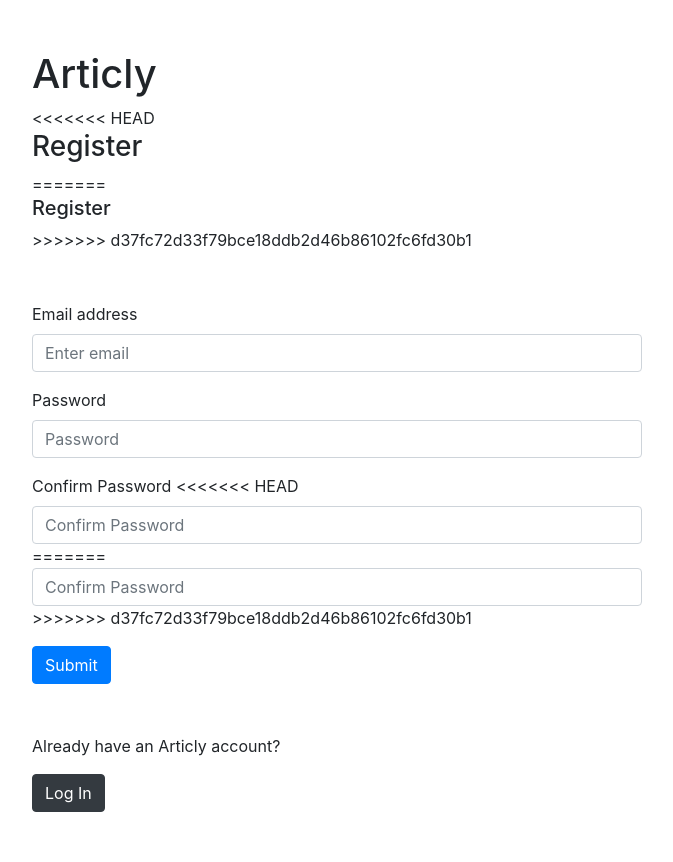
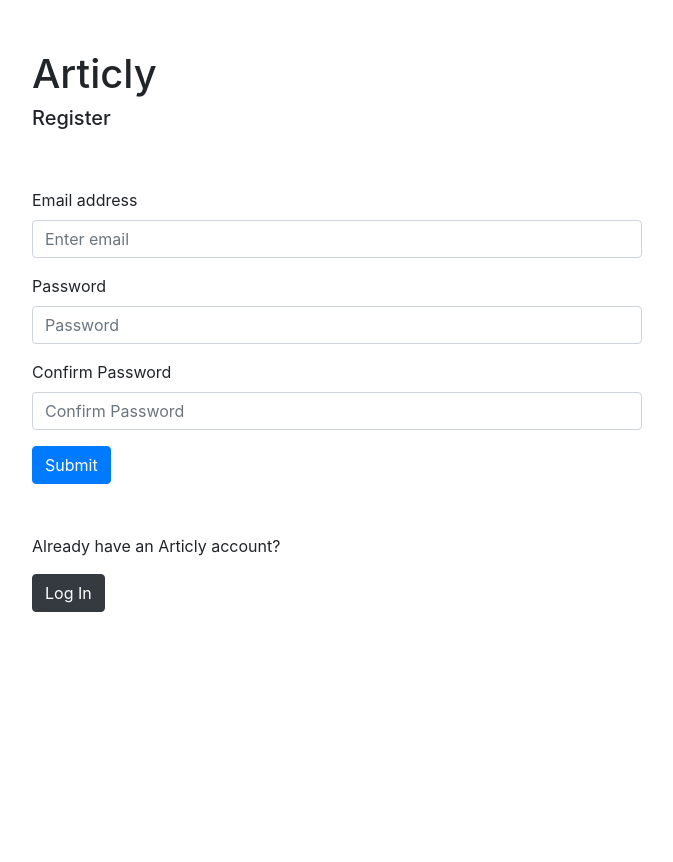
Before and after one commit to JianHMai/Articly, a plain HTML site: page register.html in a window 1280 px wide. Shown: the whole page, without its empty margins (303-976 px from the left). After the commit the page ends 800 px from the top, so only its background shows below. Drawn offline with nearby package versions, Linux system fonts and the light colour scheme.

Commit message:
Add changes again

```diff
--- a/register.html
+++ b/register.html
@@ -11,11 +11,7 @@
 <body>
 	<div class="container center_div">
 		<H1 style="padding-top: 50px;">Articly</H1>
-<<<<<<< HEAD
-		<H3>Register</H3>
-=======
 		<H5>Register</H5>
->>>>>>> d37fc72d33f79bce18ddb2d46b86102fc6fd30b1
 		<form id="registerForm" style="padding-top: 50px;">
 			<div class="form-group">
 				<label for="inputEmail">Email address</label>
@@ -28,11 +24,7 @@
 			</div>
 			<div class="form-group">
 					<label for="inputPasswordConfirm">Confirm Password</label>
-<<<<<<< HEAD
-					<input type="passwordConfirm" class="form-control" id="inputPasswordConfirm" placeholder="Confirm Password">
-=======
 					<input type="password" class="form-control" id="inputPasswordConfirm" placeholder="Confirm Password">
->>>>>>> d37fc72d33f79bce18ddb2d46b86102fc6fd30b1
 			</div>
 			<button type="submit" class="btn btn-primary">Submit</button>
 		</form>
--- a/scripts/auth.js
+++ b/scripts/auth.js
@@ -5,14 +5,6 @@
     // get user info
     const email = registerForm["inputEmail"].value;
     const password = registerForm["inputPassword"].value;
-<<<<<<< HEAD
-
-    // sign up user
-    auth.createUserWithEmailAndPassword(email, password).then(cred => {
-        console.log(cred);
-    })
-})
-=======
     const passwordConfirm= registerForm["inputPasswordConfirm"].value;
 
     let correctPassword=true;
@@ -53,4 +45,3 @@
     auth.createUserWithEmailAndPassword(email, password).then(cred => {
         console.log(cred);
     })}});
->>>>>>> d37fc72d33f79bce18ddb2d46b86102fc6fd30b1
```
